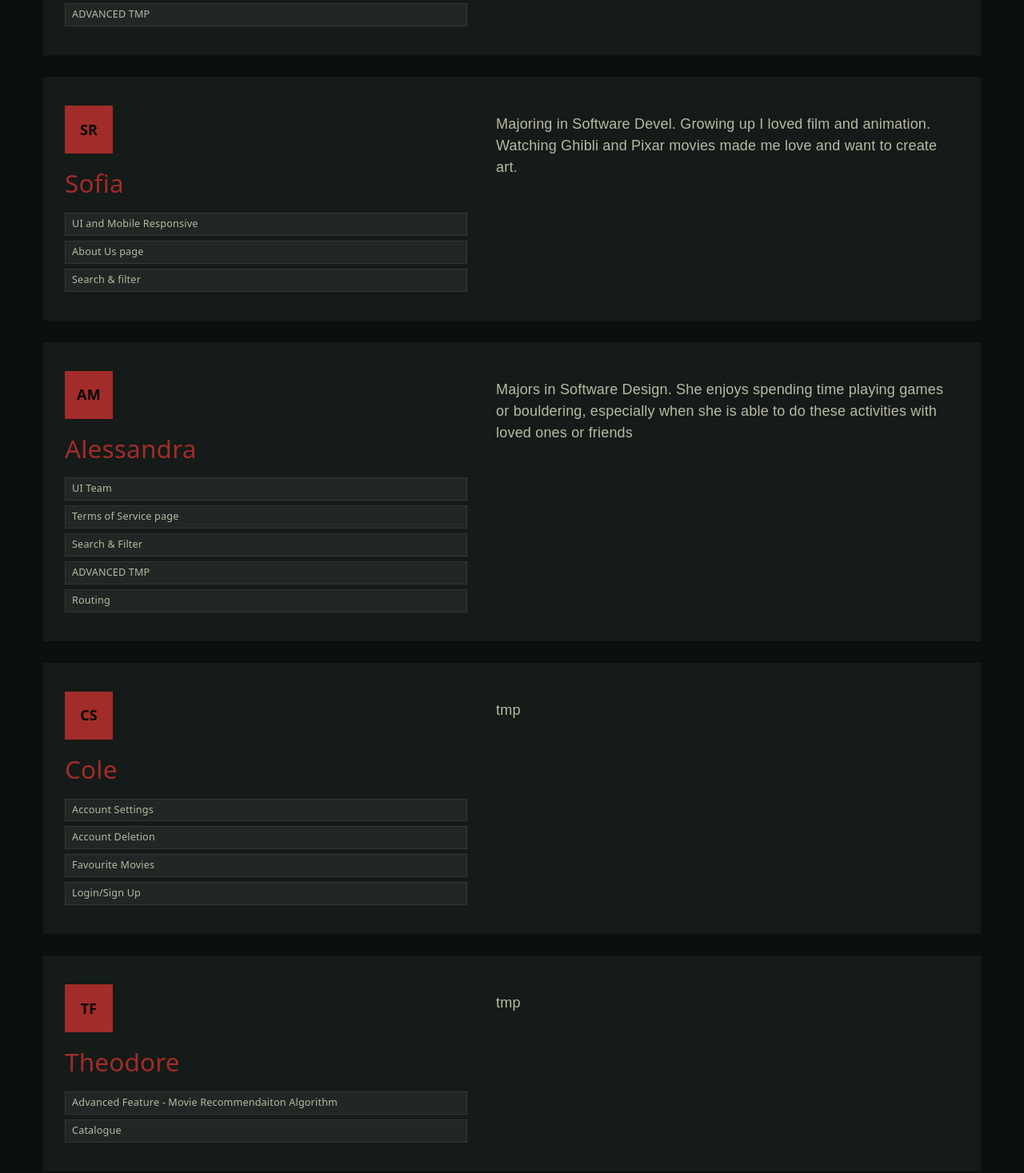
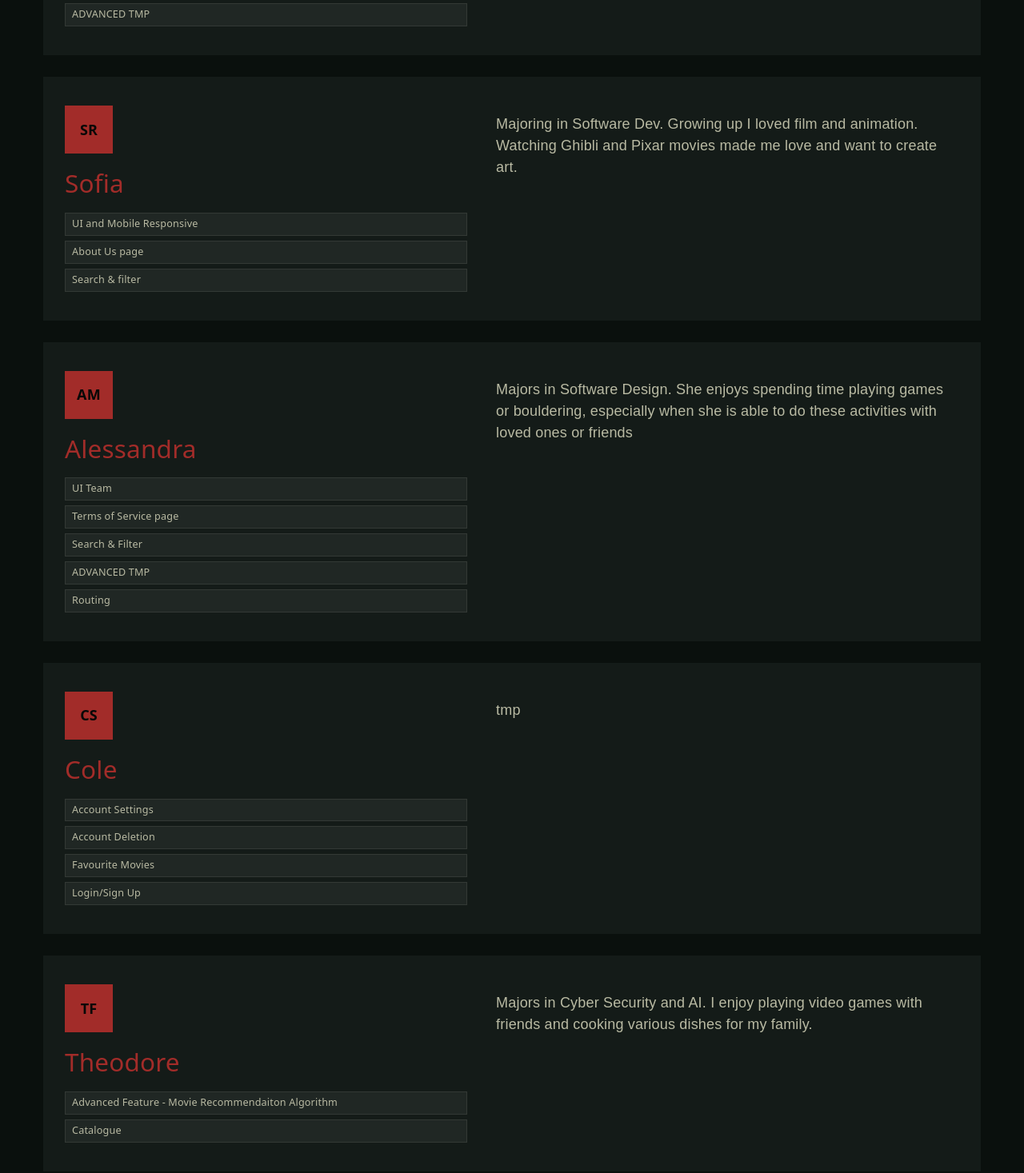
Before and after one commit to ab-21-au/cos30043-assignment, a Vue app in the folder cos30043-groupAssignment/: page / in a window 1280 px wide. Shown: the part 855-2322 px from the top of the page at 80% size. Built offline with nearby package versions, Linux system fonts and the light colour scheme; a web font is replaced by a local one.

Commit message:
Minor update in about for Theodore

```diff
--- a/cos30043-groupAssignment/src/components/AboutUs.vue
+++ b/cos30043-groupAssignment/src/components/AboutUs.vue
@@ -56,12 +56,12 @@ const { isDark, toggleTheme } = useTheme();
 const team = [
   { initials: 'AL',
     name: 'Anabelle',
-    tasks: ['UI and Mobile Responsive', 'Contact Us page', 'Film API,', 'ADVANCED TMP'],
+    tasks: ['UI and Mobile Responsive', 'Contact Us page', 'Film API', 'ADVANCED TMP'],
     about: 'Majoring in Software Development. Mostly reads and likes cryptic puzzles. Enjoys watching the footy but knows her team wont ever win (shes a saints supporter)'},
   { initials: 'SR',
     name: 'Sofia',
     tasks: ['UI and Mobile Responsive', 'About Us page', 'Search & filter'],
-    about: 'Majoring in Software Devel. Growing up I loved film and animation. Watching Ghibli and Pixar movies made me love and want to create art.'},
+    about: 'Majoring in Software Dev. Growing up I loved film and animation. Watching Ghibli and Pixar movies made me love and want to create art.'},
   { initials: 'AM',
     name: 'Alessandra',
     tasks: ['UI Team','Terms of Service page', 'Search & Filter', 'ADVANCED TMP','Routing'],
@@ -73,7 +73,7 @@ const team = [
   { initials: 'TF',
     name: 'Theodore',
     tasks: ['Advanced Feature - Movie Recommendaiton Algorithm','Catalogue'],
-    about: 'tmp' },
+    about: 'Majors in Cyber Security and AI. I enjoy playing video games with friends and cooking various dishes for my family.' },
   { initials: 'MB',
     name: 'Matt',
     tasks: ['User dashboard', 'Database setup'],
```
